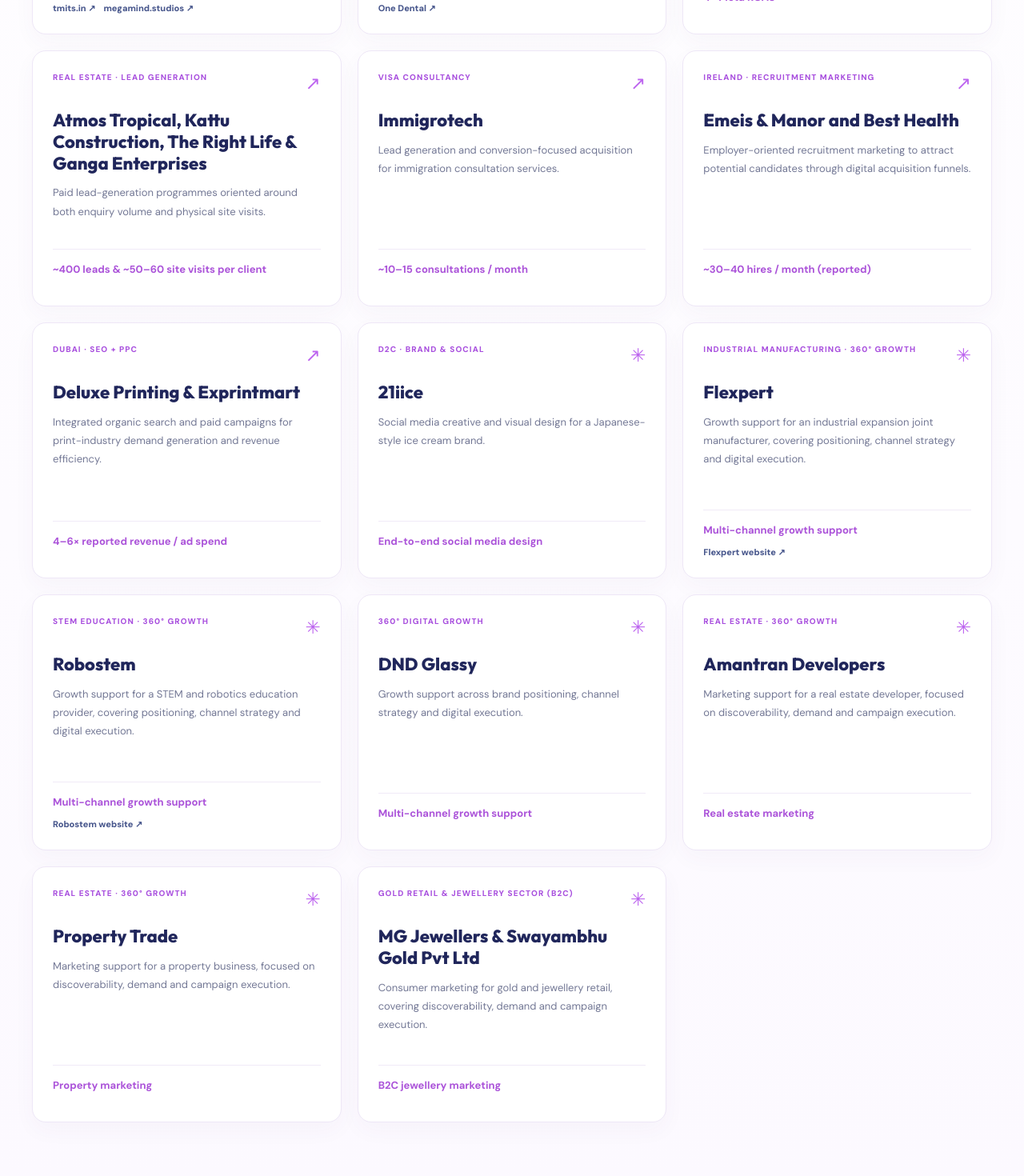
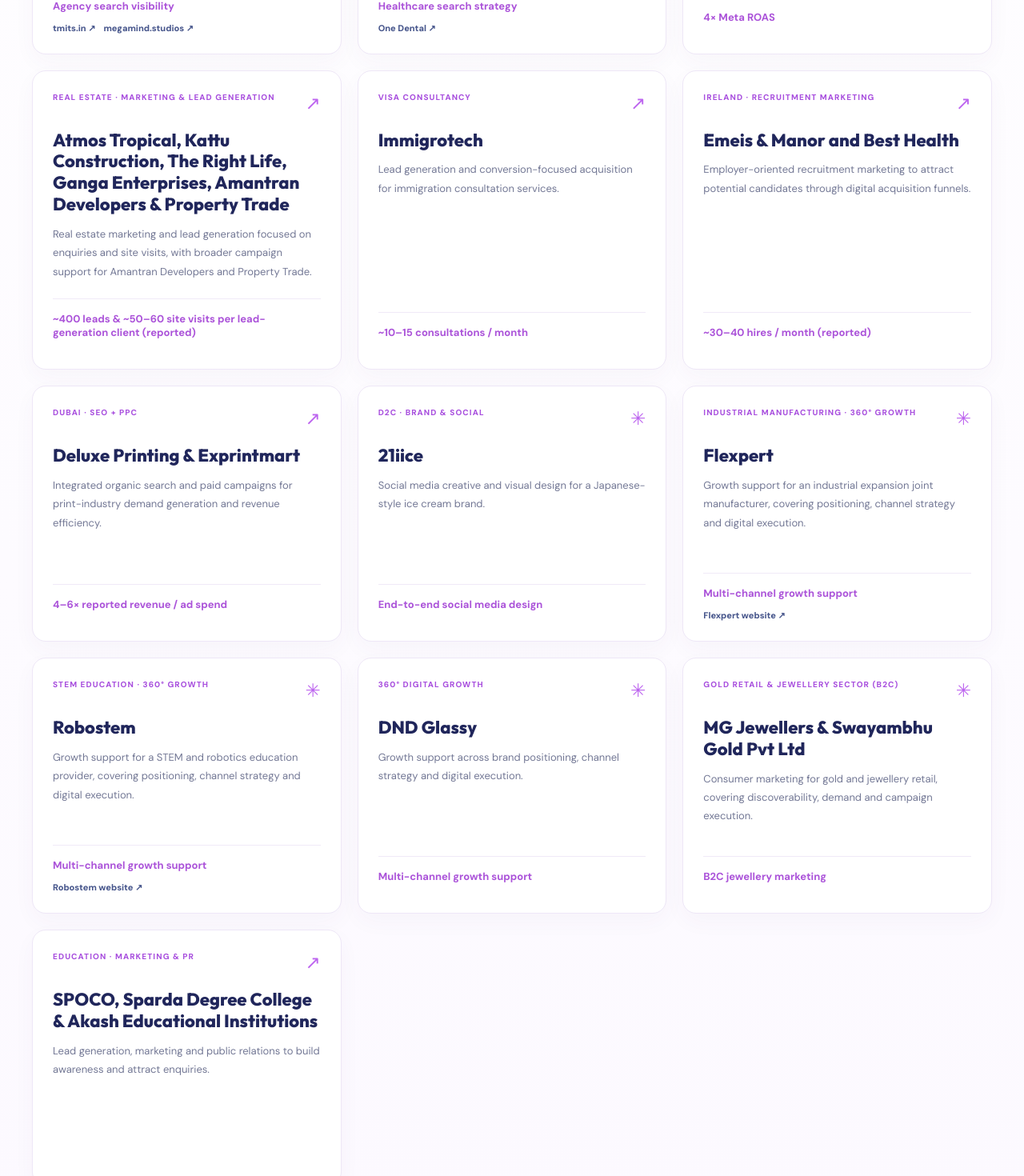
Before and after one commit to MarutiKhapar/portfoliok, a Next.js app: page / in a window 1280 px wide. Shown: the part 3060-4530 px from the top of the page at 80% size. Built offline with nearby package versions, Linux system fonts and the light colour scheme.

Commit message:
Update hospitality, consolidate real estate and add education card

```diff
--- a/app/components/home/Projects.js
+++ b/app/components/home/Projects.js
@@ -122,14 +122,14 @@ export default function Projects() {
             hidden={filter !== "all" && filter !== "seo"}
           >
             <div className="project-top">
-              <span className="eyetag">Hospitality · 360° Digital Growth</span>
+              <span className="eyetag">Hotels and Hospitality</span>
               <span className="pr-icon" aria-hidden="true">
                 ⌕
               </span>
             </div>
             <h3>
               <a href="/work/hospitality">
-                  Hotels &amp; Hospitality
+                  Hotel Eden Karwar, Ember Castle by Eden, and The Padival Grand Puttur
               </a>
             </h3>
             <p>
@@ -249,25 +249,25 @@ export default function Projects() {
           </article>
           <article
             className="project"
-            data-cat="ppc"
-            hidden={filter !== "all" && filter !== "ppc"}
+            data-cat="ppc full"
+            hidden={filter !== "all" && filter !== "ppc" && filter !== "full"}
           >
             <div className="project-top">
-              <span className="eyetag">{"Real Estate · Lead Generation"}</span>
+              <span className="eyetag">{"Real Estate · Marketing & Lead Generation"}</span>
               <span className="pr-icon">{"↗"}</span>
             </div>
             <h3>
               {
-                "Atmos Tropical, Kattu Construction, The Right Life & Ganga Enterprises"
+                "Atmos Tropical, Kattu Construction, The Right Life, Ganga Enterprises, Amantran Developers & Property Trade"
               }
             </h3>
             <p>
               {
-                "Paid lead-generation programmes oriented around both enquiry volume and physical site visits."
+                "Real estate marketing and lead generation focused on enquiries and site visits, with broader campaign support for Amantran Developers and Property Trade."
               }
             </p>
             <div className="project-bottom">
-              <strong>{"~400 leads & ~50–60 site visits per client"}</strong>
+              <strong>{"~400 leads & ~50–60 site visits per lead-generation client (reported)"}</strong>
               <div className="project-links"></div>
             </div>
           </article>
@@ -414,36 +414,6 @@ export default function Projects() {
             hidden={filter !== "all" && filter !== "full"}
           >
             <div className="project-top">
-              <span className="eyetag">Real Estate · 360° Growth</span>
-              <span className="pr-icon" aria-hidden="true">✳</span>
-            </div>
-            <h3>Amantran Developers</h3>
-            <p>Marketing support for a real estate developer, focused on discoverability, demand and campaign execution.</p>
-            <div className="project-bottom">
-              <strong>Real estate marketing</strong>
-            </div>
-          </article>
-          <article
-            className="project"
-            data-cat="full"
-            hidden={filter !== "all" && filter !== "full"}
-          >
-            <div className="project-top">
-              <span className="eyetag">Real Estate · 360° Growth</span>
-              <span className="pr-icon" aria-hidden="true">✳</span>
-            </div>
-            <h3>Property Trade</h3>
-            <p>Marketing support for a property business, focused on discoverability, demand and campaign execution.</p>
-            <div className="project-bottom">
-              <strong>Property marketing</strong>
-            </div>
-          </article>
-          <article
-            className="project"
-            data-cat="full"
-            hidden={filter !== "all" && filter !== "full"}
-          >
-            <div className="project-top">
               <span className="eyetag">Gold Retail &amp; Jewellery Sector (B2C)</span>
               <span className="pr-icon" aria-hidden="true">✳</span>
             </div>
@@ -453,6 +423,18 @@ export default function Projects() {
               <strong>B2C jewellery marketing</strong>
             </div>
           </article>
+          <article
+            className="project"
+            data-cat="ppc full"
+            hidden={filter !== "all" && filter !== "ppc" && filter !== "full"}
+          >
+            <div className="project-top">
+              <span className="eyetag">Education · Marketing &amp; PR</span>
+              <span className="pr-icon" aria-hidden="true">↗</span>
+            </div>
+            <h3>SPOCO, Sparda Degree College &amp; Akash Educational Institutions</h3>
+            <p>Lead generation, marketing and public relations to build awareness and attract enquiries.</p>
+          </article>
         </div>
       </div>
     </section>
```
